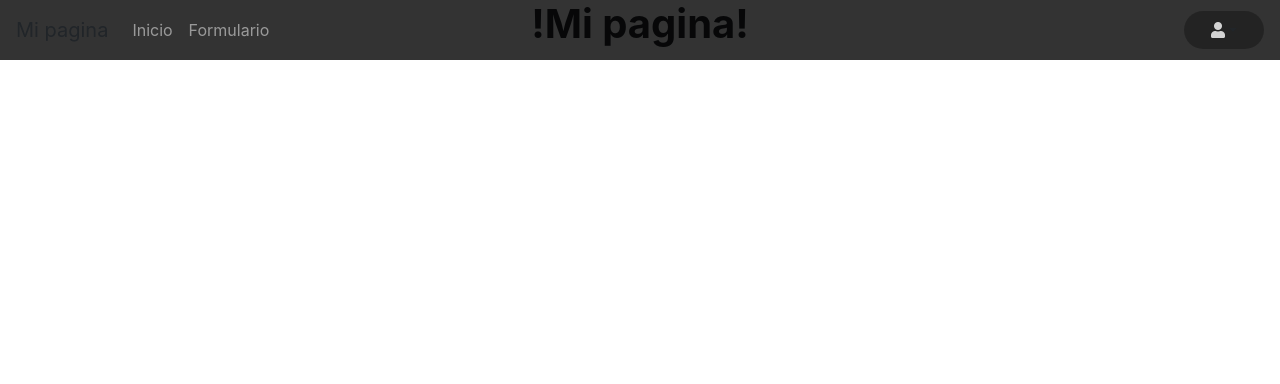
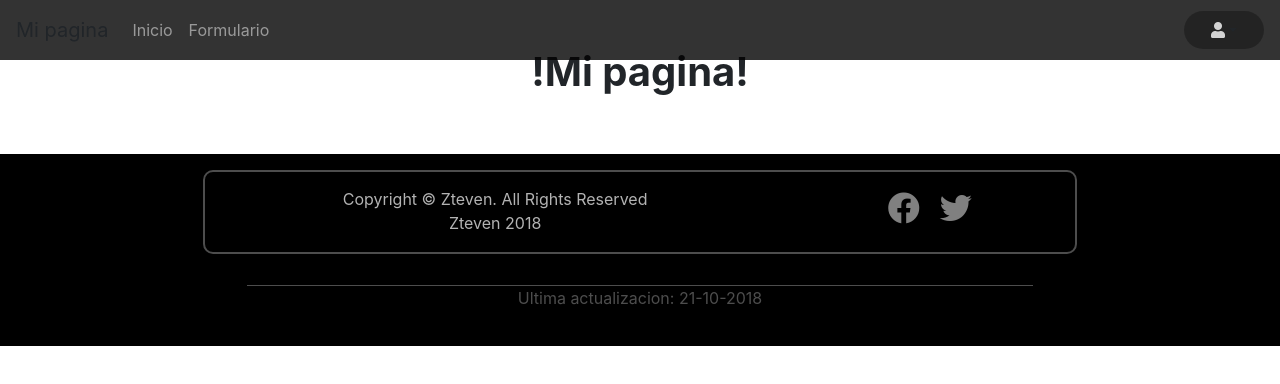
Before and after one commit to ztevenx100/cssAngular, an Angular app: page /home in a window 1280 px wide. Shown: the top 384 px of the page. Built offline with nearby package versions, Linux system fonts and the light colour scheme.

Commit message:
footer y route
Archivos de footer y route

```diff
--- a/src/app/app.component.html
+++ b/src/app/app.component.html
@@ -1,7 +1,8 @@
 <!--The content below is only a placeholder and can be replaced.-->
 <app-navbar></app-navbar>
 <div class="container">
-	<div class="row">
+	<div class="row my-5">
 		<h1 style="text-align:center; width:100%;">!{{ title }}!</h1>
 	</div>
 </div>
+<app-footer></app-footer>
--- /dev/null
+++ b/src/app/components/footer/footer.component.css
@@ -0,0 +1,100 @@
+/*
+To change this license header, choose License Headers in Project Properties.
+To change this template file, choose Tools | Templates
+and open the template in the editor.
+*/
+/*
+    Created on : 16/09/2018, 09:59:44 PM
+    Author     : Steven
+*/
+
+html {
+  overflow-x: hidden;
+}
+
+body {
+  margin: 0;
+  padding: 0;
+  display: flex;
+  min-height: 100vh;
+  flex-wrap: wrap;
+}
+
+/*-------------------------------------------------------------------------------
+        Footer
+-------------------------------------------------------------------------------*/
+.footer {
+  background-color: #000;
+  margin: 0;
+  margin-top: 30px;
+  padding: 0;
+  text-align: center;
+  align-flex: flex-end;
+  width: 100%;
+  border-top: 2px solid #fff;
+}
+
+.info {
+  border: 2px solid rgba(255, 255, 255, 0.3);
+  border-radius: 10px;
+}
+
+.footer-info {
+  padding: 15px 0;
+  text-align: center;
+}
+
+.footer-info a {
+  color: rgba(255, 255, 255, 0.7);
+  text-align: center;
+  text-decoration: none;
+}
+
+.footer-info a:hover {
+  color: rgba(255, 255, 255, 1);
+  text-decoration: none;
+}
+
+.upgrade {
+  height: 40px;
+  padding: 0;
+  margin: 5px 0;
+}
+
+.upgrade label {
+  top: 0;
+  margin: 0;
+  color: rgba(255, 255, 255, 0.3);
+  text-align: center;
+  border-top: 1px solid rgba(255, 255, 255, 0.3);
+  width: 60%;
+}
+
+.footer .base-contact-social {
+  padding: 20px 0;
+  height: 80px;
+  text-align: center;
+}
+
+.footer .contact-social {
+  padding-left: 0;
+  margin: 0;
+}
+
+.footer .contact-social li {
+  margin-right: 10px;
+  padding-left: 10px;
+  display: inline-block;
+}
+
+.footer .contact-social a i {
+  border: none !important;
+  color: rgba(255, 255, 255, 0.5);
+  display: inline-block;
+  width: 100%;
+}
+
+.footer .contact-social a i:hover,
+.footer .contact-social a i:focus {
+  color: #fff;
+}
--- /dev/null
+++ b/src/app/components/footer/footer.component.html
@@ -0,0 +1,34 @@
+<!--- Footer
+    ================================================== -->
+
+<footer id="footer" class="footer py-3">
+	<div class="row">
+		<div class="col-2"></div>
+
+		<div class="col-8">
+			<div class="row info">
+				<div class="col-8 footer-info">
+					<a href="#">Copyright &copy; Zteven. All Rights Reserved</a><br>
+					<a href="#">Zteven 2018</a>
+				</div>
+				<div class="col-4 base-contact-social">
+					<ul class="contact-social">
+						<li>
+							<a href="#0"><i class="fab fa-facebook fa-2x"></i></a>
+						</li>
+						<li>
+							<a href="#0"><i class="fab fa-twitter fa-2x"></i></a>
+						</li>
+					</ul>
+				</div>
+			</div>
+		</div>
+
+		<div class="col-2"></div>
+	</div>
+	<div class="row" style="margin-top: 2%;">
+		<div class="col-12 upgrade">
+			<label>Ultima actualizacion: {{ fecha }}</label>
+		</div>
+	</div>
+</footer>
--- /dev/null
+++ b/src/app/components/footer/footer.component.ts
@@ -0,0 +1,14 @@
+import { Component, OnInit } from "@angular/core";
+
+@Component({
+  selector: "app-footer",
+  templateUrl: "./footer.component.html",
+  styleUrls: ["./footer.component.css"]
+})
+export class FooterComponent implements OnInit {
+  fecha = "21-10-2018";
+
+  constructor() {}
+
+  ngOnInit() {}
+}
--- /dev/null
+++ b/src/app/route/route.module.ts
@@ -0,0 +1,21 @@
+import { NgModule } from '@angular/core';
+import { RouterModule, Routes } from '@angular/router';
+
+import { AppComponent } from '../app.component';
+
+const appRoutes: Routes= [
+  { path:'', redirectTo:'/home', pathMatch:'full'},
+  { path:'home', component: AppComponent}
+];
+
+
+@NgModule({
+  imports: [
+    RouterModule.forRoot(appRoutes)
+  ],
+  exports:[
+    RouterModule
+  ],
+  declarations: []
+})
+export class RouteModule { }
```
Also changed, not shown: src/app/app.module.ts (+6 -2 lines).
